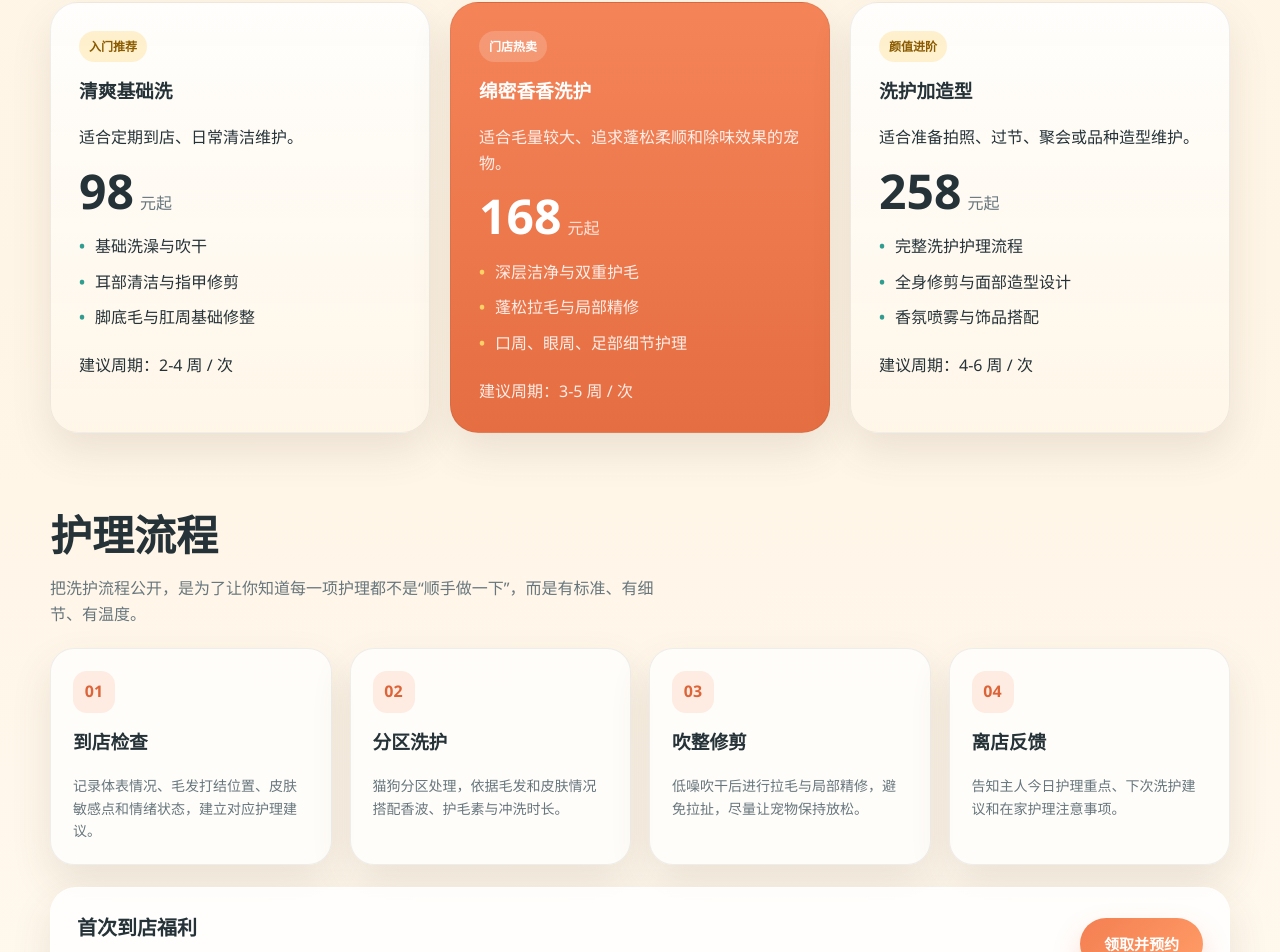
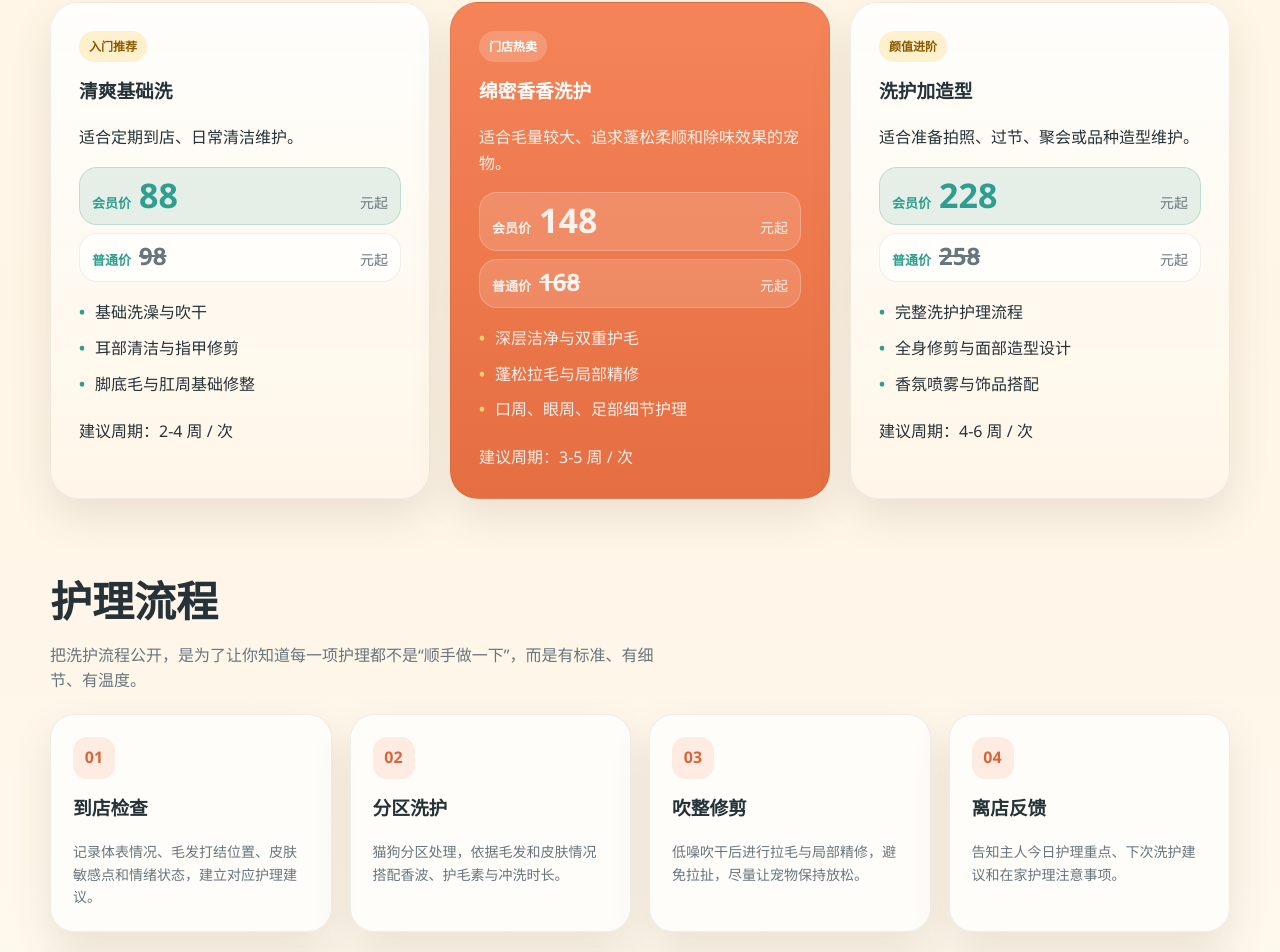
Before and after one commit to xuzhenyu1234/pet_care, a Next.js app: page / in a window 1280 px wide. Shown: the part 1759-2711 px from the top of the page. Built offline with nearby package versions, Linux system fonts and the light colour scheme.

Commit message:
更改会员价格

```diff
--- a/app/globals.css
+++ b/app/globals.css
@@ -470,6 +470,68 @@
       background: rgba(255, 255, 255, 0.18);
     }
 
+    .price-comparison {
+      display: grid;
+      gap: 8px;
+      margin: 16px 0 18px;
+    }
+
+    .price-row {
+      display: grid;
+      grid-template-columns: auto minmax(72px, 1fr) auto;
+      align-items: baseline;
+      gap: 8px;
+      padding: 10px 12px;
+      border-radius: 18px;
+      background: rgba(255, 255, 255, 0.62);
+      border: 1px solid rgba(37, 50, 56, 0.08);
+    }
+
+    .price-row span {
+      font-size: 13px;
+      font-weight: 800;
+      color: var(--secondary);
+    }
+
+    .price-row strong {
+      font-size: 34px;
+      line-height: 1;
+    }
+
+    .price-row em {
+      color: var(--muted);
+      font-size: 14px;
+      font-style: normal;
+    }
+
+    .price-row.member {
+      background: rgba(47, 157, 143, 0.12);
+      border-color: rgba(47, 157, 143, 0.22);
+    }
+
+    .price-row.member strong {
+      color: var(--secondary);
+    }
+
+    .price-row.regular strong {
+      color: var(--muted);
+      font-size: 24px;
+      text-decoration: line-through;
+      text-decoration-thickness: 2px;
+    }
+
+    .price-card.featured .price-row {
+      background: rgba(255, 255, 255, 0.14);
+      border-color: rgba(255, 255, 255, 0.22);
+    }
+
+    .price-card.featured .price-row span,
+    .price-card.featured .price-row em,
+    .price-card.featured .price-row.member strong,
+    .price-card.featured .price-row.regular strong {
+      color: rgba(255, 255, 255, 0.88);
+    }
+
     .price {
       display: flex;
       align-items: baseline;
--- a/app/page.tsx
+++ b/app/page.tsx
@@ -161,9 +161,17 @@ export default function Home() {
                   <span className="badge">入门推荐</span>
                   <h3>清爽基础洗</h3>
                   <p>适合定期到店、日常清洁维护。</p>
-                  <div className="price">
-                    <strong>98</strong>
-                    <span>元起</span>
+                  <div className="price-comparison">
+                    <div className="price-row member">
+                      <span>会员价</span>
+                      <strong>88</strong>
+                      <em>元起</em>
+                    </div>
+                    <div className="price-row regular">
+                      <span>普通价</span>
+                      <strong>98</strong>
+                      <em>元起</em>
+                    </div>
                   </div>
                   <ul className="features">
                     <li>基础洗澡与吹干</li>
@@ -177,9 +185,17 @@ export default function Home() {
                   <span className="badge">门店热卖</span>
                   <h3>绵密香香洗护</h3>
                   <p>适合毛量较大、追求蓬松柔顺和除味效果的宠物。</p>
-                  <div className="price">
-                    <strong>168</strong>
-                    <span>元起</span>
+                  <div className="price-comparison">
+                    <div className="price-row member">
+                      <span>会员价</span>
+                      <strong>148</strong>
+                      <em>元起</em>
+                    </div>
+                    <div className="price-row regular">
+                      <span>普通价</span>
+                      <strong>168</strong>
+                      <em>元起</em>
+                    </div>
                   </div>
                   <ul className="features">
                     <li>深层洁净与双重护毛</li>
@@ -193,9 +209,17 @@ export default function Home() {
                   <span className="badge">颜值进阶</span>
                   <h3>洗护加造型</h3>
                   <p>适合准备拍照、过节、聚会或品种造型维护。</p>
-                  <div className="price">
-                    <strong>258</strong>
-                    <span>元起</span>
+                  <div className="price-comparison">
+                    <div className="price-row member">
+                      <span>会员价</span>
+                      <strong>228</strong>
+                      <em>元起</em>
+                    </div>
+                    <div className="price-row regular">
+                      <span>普通价</span>
+                      <strong>258</strong>
+                      <em>元起</em>
+                    </div>
                   </div>
                   <ul className="features">
                     <li>完整洗护护理流程</li>
--- a/index.html
+++ b/index.html
@@ -477,6 +477,68 @@
       background: rgba(255, 255, 255, 0.18);
     }
 
+    .price-comparison {
+      display: grid;
+      gap: 8px;
+      margin: 16px 0 18px;
+    }
+
+    .price-row {
+      display: grid;
+      grid-template-columns: auto minmax(72px, 1fr) auto;
+      align-items: baseline;
+      gap: 8px;
+      padding: 10px 12px;
+      border-radius: 18px;
+      background: rgba(255, 255, 255, 0.62);
+      border: 1px solid rgba(37, 50, 56, 0.08);
+    }
+
+    .price-row span {
+      font-size: 13px;
+      font-weight: 800;
+      color: var(--secondary);
+    }
+
+    .price-row strong {
+      font-size: 34px;
+      line-height: 1;
+    }
+
+    .price-row em {
+      color: var(--muted);
+      font-size: 14px;
+      font-style: normal;
+    }
+
+    .price-row.member {
+      background: rgba(47, 157, 143, 0.12);
+      border-color: rgba(47, 157, 143, 0.22);
+    }
+
+    .price-row.member strong {
+      color: var(--secondary);
+    }
+
+    .price-row.regular strong {
+      color: var(--muted);
+      font-size: 24px;
+      text-decoration: line-through;
+      text-decoration-thickness: 2px;
+    }
+
+    .price-card.featured .price-row {
+      background: rgba(255, 255, 255, 0.14);
+      border-color: rgba(255, 255, 255, 0.22);
+    }
+
+    .price-card.featured .price-row span,
+    .price-card.featured .price-row em,
+    .price-card.featured .price-row.member strong,
+    .price-card.featured .price-row.regular strong {
+      color: rgba(255, 255, 255, 0.88);
+    }
+
     .price {
       display: flex;
       align-items: baseline;
@@ -897,9 +959,17 @@
             <span class="badge">入门推荐</span>
             <h3>清爽基础洗</h3>
             <p>适合定期到店、日常清洁维护。</p>
-            <div class="price">
-              <strong>98</strong>
-              <span>元起</span>
+            <div class="price-comparison">
+              <div class="price-row member">
+                <span>会员价</span>
+                <strong>88</strong>
+                <em>元起</em>
+              </div>
+              <div class="price-row regular">
+                <span>普通价</span>
+                <strong>98</strong>
+                <em>元起</em>
+              </div>
             </div>
             <ul class="features">
               <li>基础洗澡与吹干</li>
@@ -913,9 +983,17 @@
             <span class="badge">门店热卖</span>
             <h3>绵密香香洗护</h3>
             <p>适合毛量较大、追求蓬松柔顺和除味效果的宠物。</p>
-            <div class="price">
-              <strong>168</strong>
-              <span>元起</span>
+            <div class="price-comparison">
+              <div class="price-row member">
+                <span>会员价</span>
+                <strong>148</strong>
+                <em>元起</em>
+              </div>
+              <div class="price-row regular">
+                <span>普通价</span>
+                <strong>168</strong>
+                <em>元起</em>
+              </div>
             </div>
             <ul class="features">
               <li>深层洁净与双重护毛</li>
@@ -929,9 +1007,17 @@
             <span class="badge">颜值进阶</span>
             <h3>洗护加造型</h3>
             <p>适合准备拍照、过节、聚会或品种造型维护。</p>
-            <div class="price">
-              <strong>258</strong>
-              <span>元起</span>
+            <div class="price-comparison">
+              <div class="price-row member">
+                <span>会员价</span>
+                <strong>228</strong>
+                <em>元起</em>
+              </div>
+              <div class="price-row regular">
+                <span>普通价</span>
+                <strong>258</strong>
+                <em>元起</em>
+              </div>
             </div>
             <ul class="features">
               <li>完整洗护护理流程</li>
```
